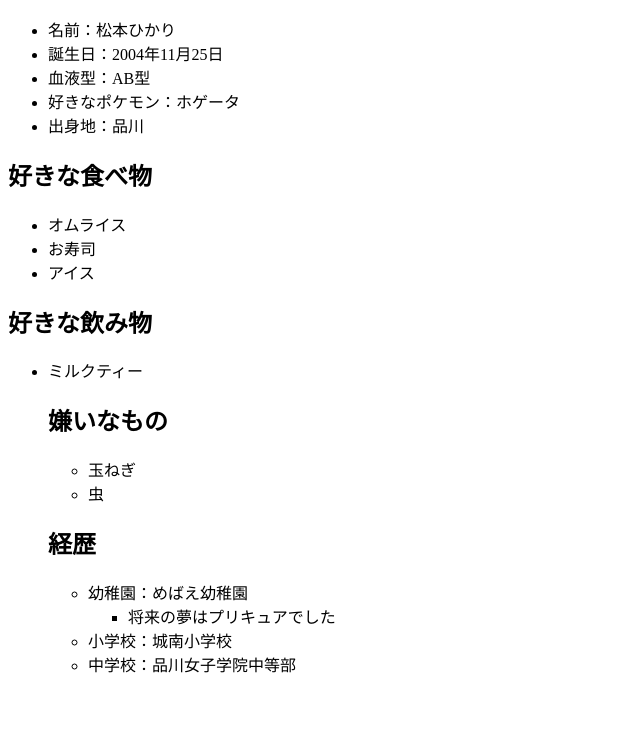
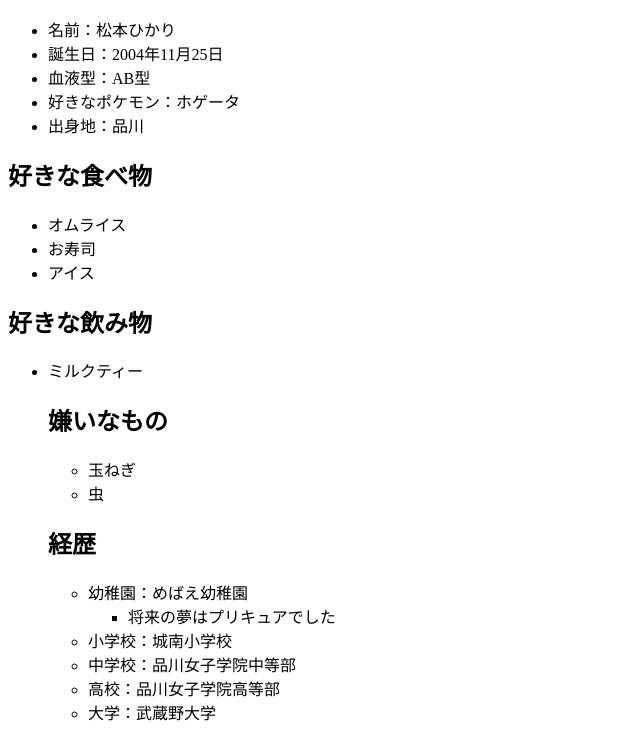
Before and after one commit to 2322090/ds1, a plain HTML site: page index.html in a window 1280 px wide. Shown: the part 127-867 px from the top of the page, without its empty margins (0-640 px from the left). Before the commit the page ends 819 px from the top, so only its background shows below. Drawn offline with Linux system fonts and the light colour scheme.

Commit message:
高校と大学を追記

```diff
--- a/index.html
+++ b/index.html
@@ -47,6 +47,8 @@
             </ul>
             <li>小学校：城南小学校</li>
             <li>中学校：品川女子学院中等部</li>
+            <li>高校：品川女子学院高等部</li>
+            <li>大学：武蔵野大学</li>
         </ul>
 
     </body>
```
